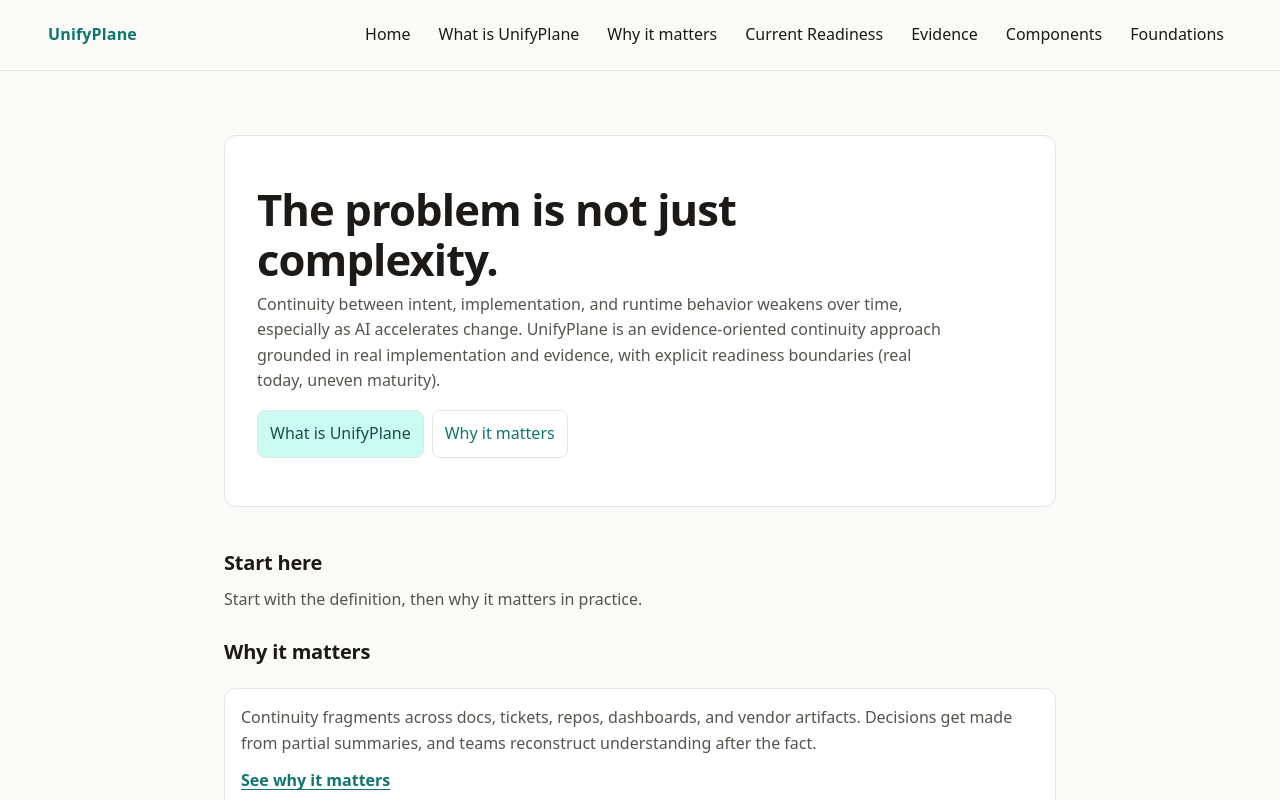
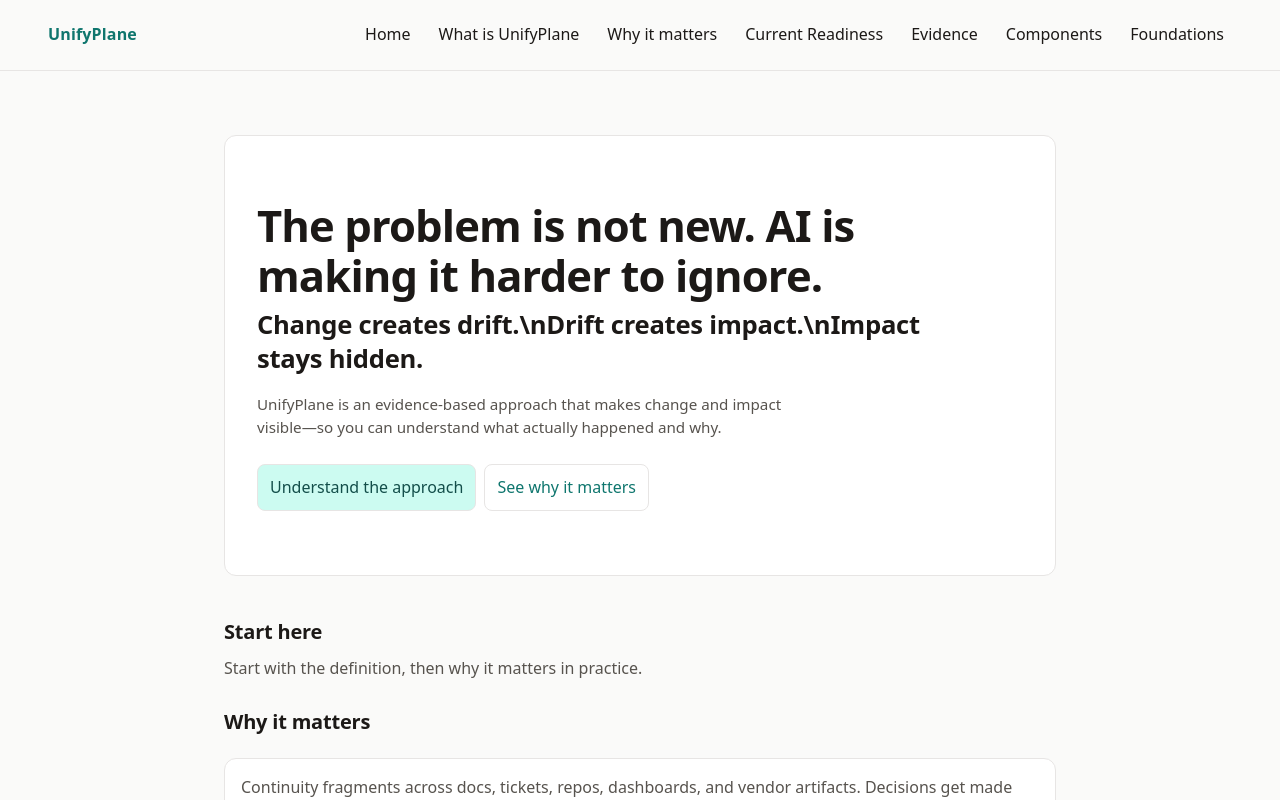
Before and after one commit to shiftby-sg/unifyplane-dev, a Next.js app: page / in a window 1280 px wide. Shown: the top 800 px of the page. Built offline with nearby package versions, Linux system fonts and the light colour scheme.

Commit message:
Home hero: restructure to H1/H2/P with core signal

```diff
--- a/components/HomeComposition.module.css
+++ b/components/HomeComposition.module.css
@@ -2,7 +2,8 @@
   border: 1px solid var(--color-border);
   border-radius: var(--radius-md);
   background: var(--color-surface);
-  padding: var(--space-8) var(--space-4);
+  /* Mobile: 40-48px vertical rhythm target */
+  padding: var(--space-10) var(--space-4);
   margin: var(--space-6) 0 var(--space-8);
   box-sizing: border-box;
 }
@@ -13,21 +14,38 @@
 }
 
 .hero {
-  max-width: 76ch;
+  /* 640-720px content target */
+  max-width: 44rem;
   /* Keep a readable measure, but align with the left edge of other bands. */
   margin: 0;
 }
 
 .headline {
-  font-size: 2.25rem;
+  font-size: clamp(1.75rem, 3.2vw, 3rem);
   line-height: 1.15;
+  font-weight: 700;
   letter-spacing: -0.02em;
-  margin: 0 0 var(--space-3);
+  margin: 0 0 var(--space-4);
+  max-width: 24ch;
 }
 
-.subhead {
+.coreSignal {
   margin: 0 0 var(--space-4);
+  font-size: clamp(1.125rem, 2vw, 1.625rem);
+  line-height: 1.35;
+  font-weight: 600;
+  letter-spacing: -0.01em;
+  max-width: 48ch;
+  white-space: pre-line;
+}
+
+.identity {
+  margin: 0 0 var(--space-6);
+  font-size: clamp(0.95rem, 1.1vw, 1.125rem);
+  line-height: 1.55;
+  font-weight: 400;
   color: var(--color-muted);
+  max-width: 65ch;
 }
 
 .ctaRow {
@@ -248,13 +266,17 @@
   gap: var(--space-2);
 }
 
+@media (min-width: 640px) {
+  .heroBand {
+    /* Tablet: 48-64px vertical rhythm target */
+    padding: var(--space-12) var(--space-6);
+  }
+}
+
 @media (min-width: 900px) {
-  .headline {
-    font-size: 3rem;
-  }
-
   .heroBand {
-    padding: var(--space-12) var(--space-8);
+    /* Desktop: 64-80px vertical rhythm target */
+    padding: var(--space-16) var(--space-8);
     margin: var(--space-8) 0 var(--space-10);
   }
 
--- a/components/HomeComposition.tsx
+++ b/components/HomeComposition.tsx
@@ -48,7 +48,8 @@
           <div className={styles.bandInner}>
             <div className={styles.hero}>
               <h1 className={styles.headline}>{hero.headline}</h1>
-              <p className={styles.subhead}>{hero.subhead}</p>
+              <h2 className={styles.coreSignal}>{hero.coreSignal}</h2>
+              <p className={styles.identity}>{hero.identity}</p>
               <div className={styles.ctaRow}>
                 <Link className={styles.ctaPrimary} href={hero.primaryCta.href}>
                   {hero.primaryCta.label}
--- a/content/compositions/home.yml
+++ b/content/compositions/home.yml
@@ -4,10 +4,11 @@
     {
       "id": "hero",
       "kind": "hero",
-      "headline": "The problem is not just complexity.",
-      "subhead": "Continuity between intent, implementation, and runtime behavior weakens over time, especially as AI accelerates change. UnifyPlane is an evidence-oriented continuity approach grounded in real implementation and evidence, with explicit readiness boundaries (real today, uneven maturity).",
-      "primaryCta": { "label": "What is UnifyPlane", "href": "/what-is-unifyplane" },
-      "secondaryCta": { "label": "Why it matters", "href": "/why-it-matters" }
+      "headline": "The problem is not new. AI is making it harder to ignore.",
+      "coreSignal": "Change creates drift.\\nDrift creates impact.\\nImpact stays hidden.",
+      "identity": "UnifyPlane is an evidence-based approach that makes change and impact visible—so you can understand what actually happened and why.",
+      "primaryCta": { "label": "Understand the approach", "href": "/what-is-unifyplane" },
+      "secondaryCta": { "label": "See why it matters", "href": "/why-it-matters" }
     },
     {
       "id": "what",
--- a/lib/content/compositions.ts
+++ b/lib/content/compositions.ts
@@ -9,7 +9,8 @@
         id: string;
         kind: "hero";
         headline: string;
-        subhead: string;
+        coreSignal: string;
+        identity: string;
         primaryCta: { label: string; href: string };
         secondaryCta?: { label: string; href: string };
       }
@@ -33,7 +34,8 @@
   id: z.string().min(1),
   kind: z.literal("hero"),
   headline: z.string().min(1),
-  subhead: z.string().min(1),
+  coreSignal: z.string().min(1),
+  identity: z.string().min(1),
   primaryCta: z.object({
     label: z.string().min(1),
     href: z.string().min(1).startsWith("/")
```
